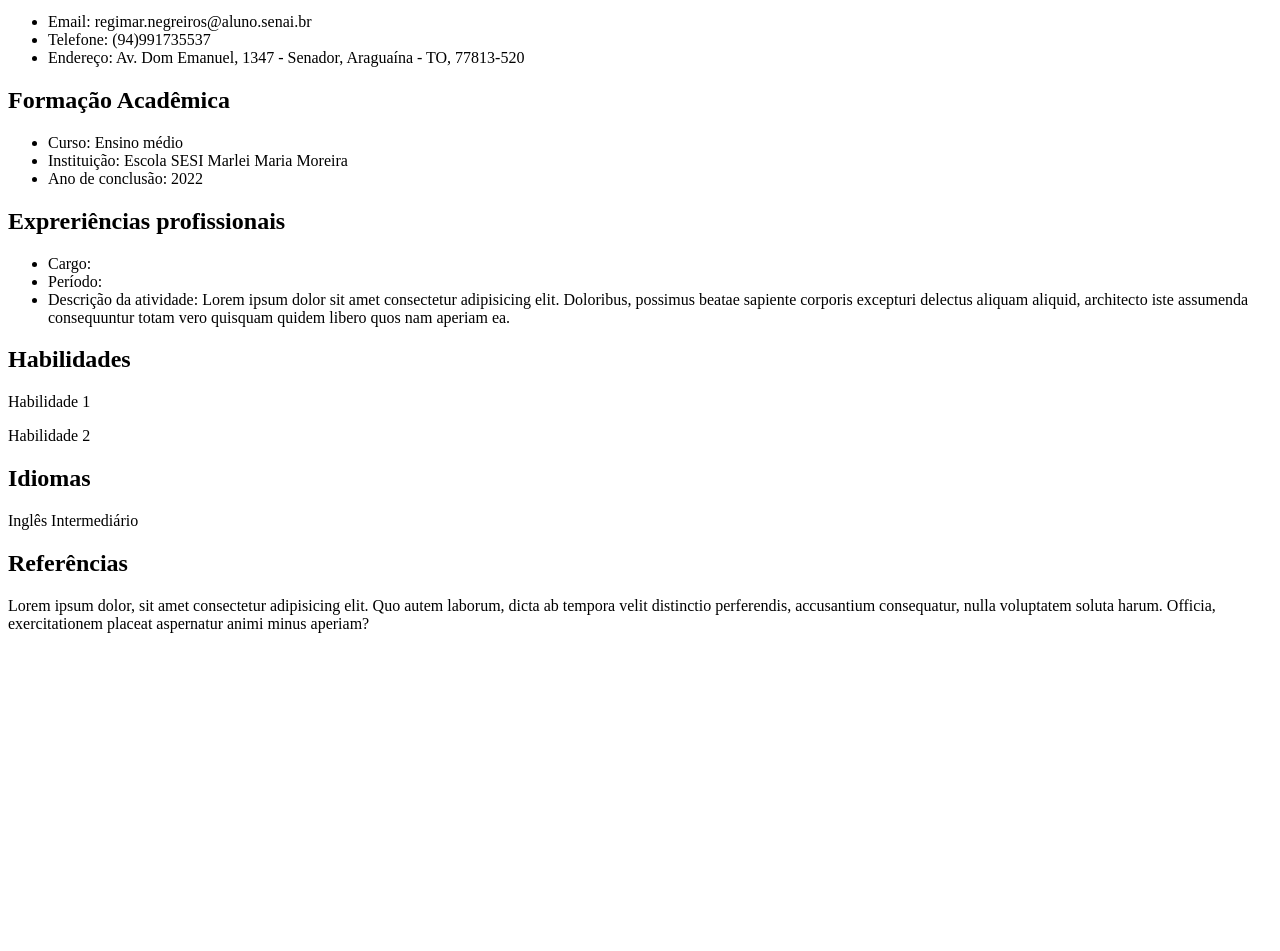
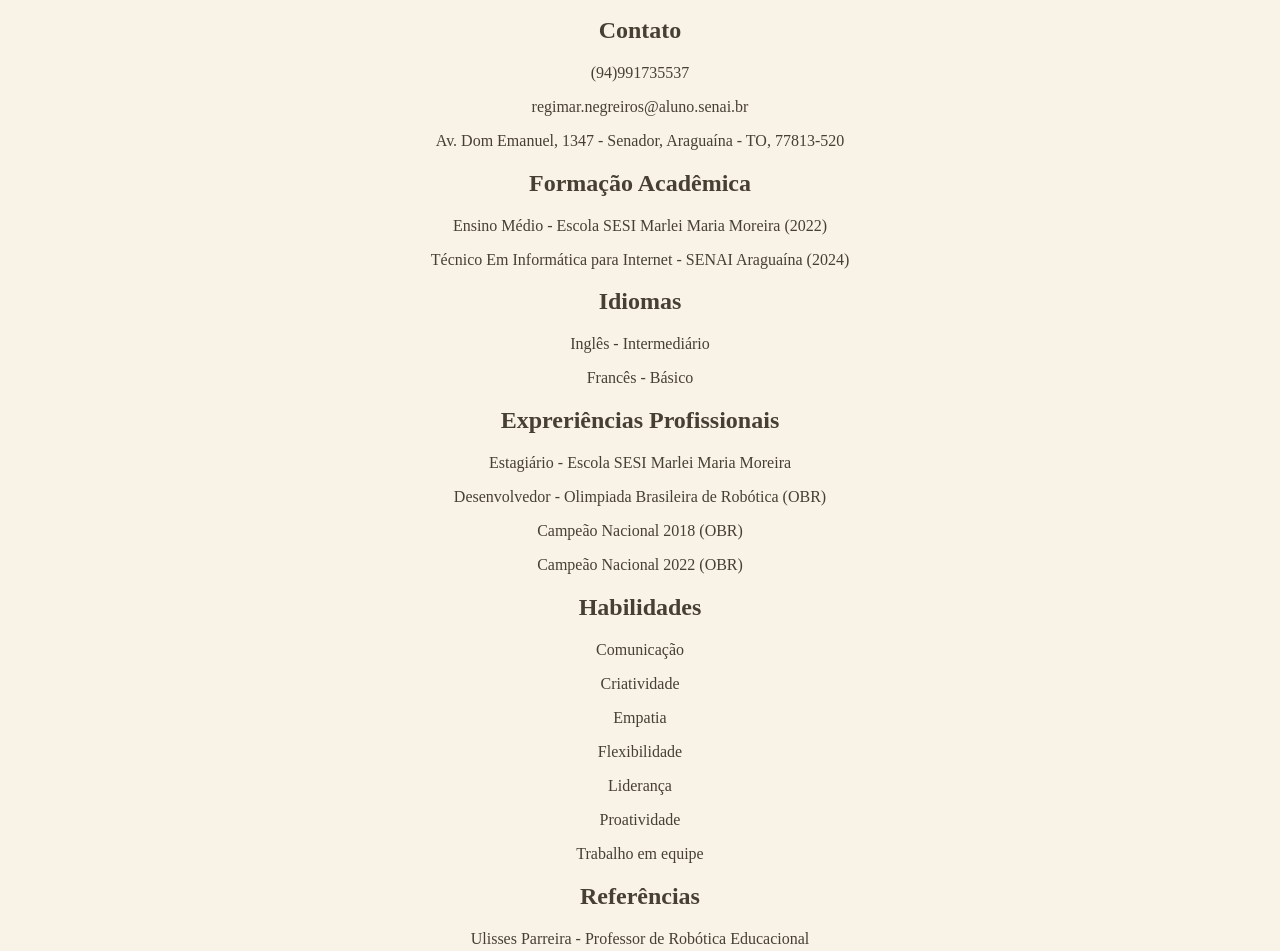
Before and after one commit to regimarsenai/curriculo, a plain HTML site: page index.html in a window 1280 px wide. Shown: the part 397-1348 px from the top of the page. Before the commit the page ends 1046 px from the top, so only its background shows below. Drawn offline with Linux system fonts and the light colour scheme.

Commit message:
Finalizado 1

```diff
--- a/index.html
+++ b/index.html
@@ -9,36 +9,38 @@
 </head>
 <body>
     <h1>Regimar de Deus Negreiros</h1>
-    <img src="img/fotoperfilpikachu.jpg" alt="">
-    <ul>
-        <li>Email: regimar.negreiros@aluno.senai.br</li>
-        <li>Telefone: (94)991735537</li>
-        <li>Endereço: Av. Dom Emanuel, 1347 - Senador, Araguaína - TO, 77813-520</li>
-    </ul>
+    <div><img src="img/fotoperfilpikachu.jpg" alt=""></div>
+
+    <h2>Contato</h2>
+    <p>(94)991735537</p>
+    <p>regimar.negreiros@aluno.senai.br</p>
+    <p>Av. Dom Emanuel, 1347 - Senador, Araguaína - TO, 77813-520</p>
 
     <h2>Formação Acadêmica</h2>
-    <ul>
-        <li>Curso: Ensino médio</li>
-        <li>Instituição: Escola SESI Marlei Maria Moreira</li>
-        <li>Ano de conclusão: 2022</li>
-    </ul>
+    <p>Ensino Médio - Escola SESI Marlei Maria Moreira (2022)</p>
+    <p>Técnico Em Informática para Internet - SENAI Araguaína (2024)</p>
 
-    <h2>Expreriências profissionais</h2>
-    <ul>
-        <li>Cargo:</li>
-        <li>Período:</li>
-        <li>Descrição da atividade: Lorem ipsum dolor sit amet consectetur adipisicing elit. Doloribus, possimus beatae sapiente corporis excepturi delectus aliquam aliquid, architecto iste assumenda consequuntur totam vero quisquam quidem libero quos nam aperiam ea.</li>
-    </ul>
+    <h2>Idiomas</h2>
+    <p>Inglês - Intermediário</p>
+    <p>Francês - Básico</p>
+
+    <h2>Expreriências Profissionais</h2>
+    <p>Estagiário - Escola SESI Marlei Maria Moreira</p>
+    <p>Desenvolvedor - Olimpiada Brasileira de Robótica (OBR)</p>
+    <p>Campeão Nacional 2018 (OBR)</p>
+    <p>Campeão Nacional 2022 (OBR)</p>
 
     <h2>Habilidades</h2>
-    <p>Habilidade 1</p>
-    <p>Habilidade 2</p>
-
-    <h2>Idiomas</h2>
-    <p>Inglês Intermediário</p>
+    <p>Comunicação</p>
+    <p>Criatividade</p>
+    <p>Empatia</p>
+    <p>Flexibilidade</p>
+    <p>Liderança</p>
+    <p>Proatividade</p>
+    <p>Trabalho em equipe</p>
 
     <h2>Referências</h2>
-    <p>Lorem ipsum dolor, sit amet consectetur adipisicing elit. Quo autem laborum, dicta ab tempora velit distinctio perferendis, accusantium consequatur, nulla voluptatem soluta harum. Officia, exercitationem placeat aspernatur animi minus aperiam?</p>
+    <p>Ulisses Parreira - Professor de Robótica Educacional</p>
 
 
 </body>
--- a/style.css
+++ b/style.css
@@ -1,7 +1,25 @@
+* {
+    background-color: #f9f2e7;
+    color: #463f32;
+    text-align: center;
+}
+
 img {
     width: 300px;
     height: 300px;
     border-radius: 50%;
     object-fit: cover;
-    border: 5px solid black;
+    border: 5px solid #463f32;
 }
+
+/* h1 {
+    text-align: center;
+}
+
+h2 {
+    text-align: center;
+}
+
+div{
+    text-align: center;
+} */
```
